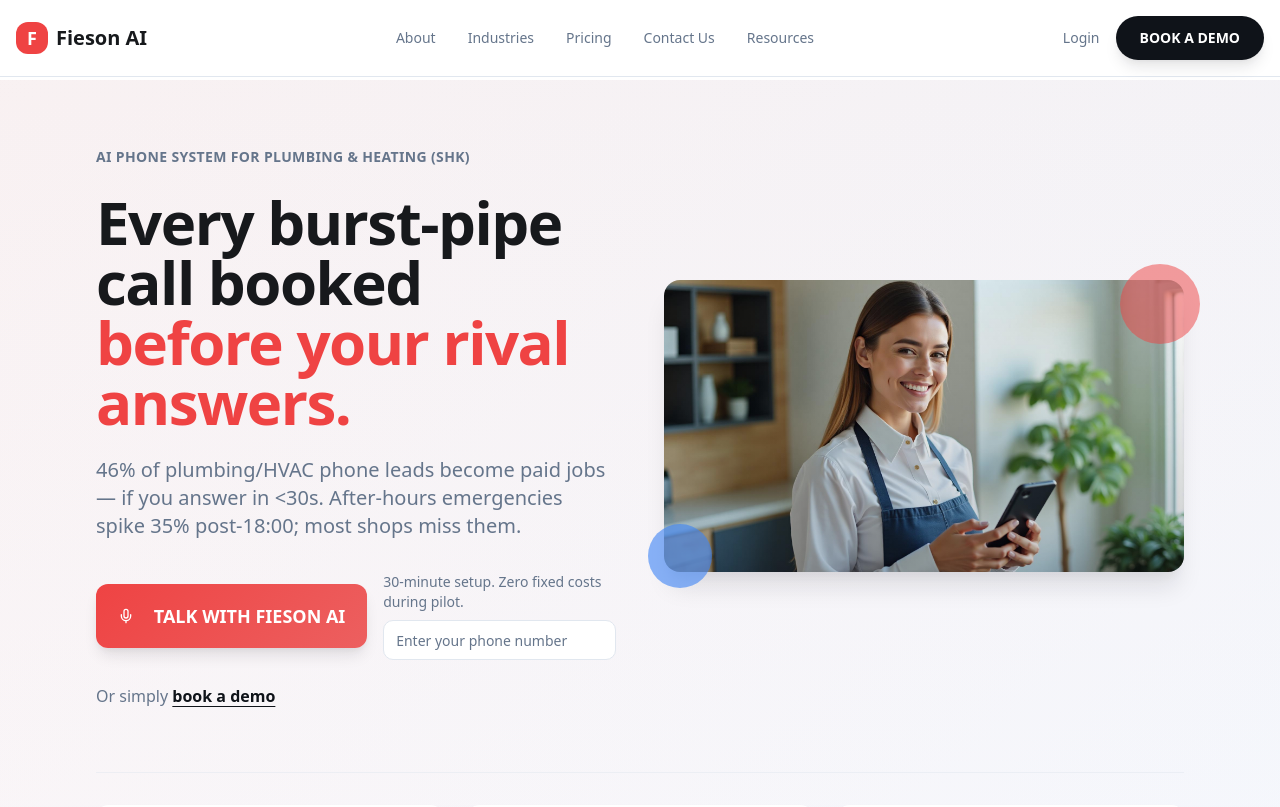
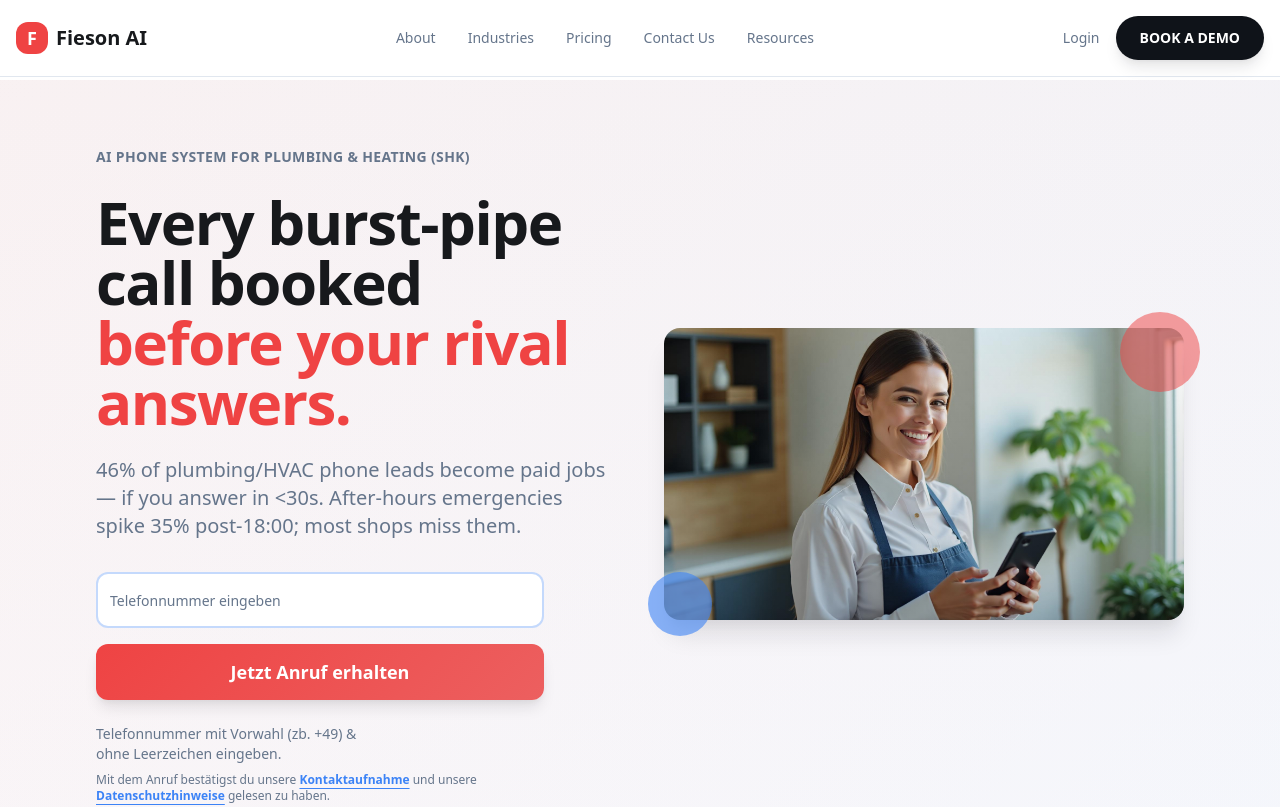
Before and after one commit to leanchain/fieson-landing-hs, a React (Vite) app: page / in a window 1280 px wide. Shown: the top 807 px of the page. Built offline with nearby package versions, Linux system fonts and the light colour scheme.

Commit message:
Update button section style
Update the button section to match the provided images, maintaining the current style.

```diff
--- a/src/components/Hero.tsx
+++ b/src/components/Hero.tsx
@@ -30,33 +30,33 @@ const Hero = () => {
             </p>
 
             {/* CTA Section */}
-            <div className="space-y-6">
-              {/* AI Call Button */}
-              <div className="flex flex-col sm:flex-row gap-4 items-center justify-center lg:justify-start">
-                <Button variant="hero" size="xl" className="group relative overflow-hidden">
-                  <Mic className="w-5 h-5 mr-3 group-hover:scale-110 smooth-transition" />
-                  <span>TALK WITH FIESON AI</span>
-                  <div className="absolute inset-0 bg-white/20 transform scale-x-0 group-hover:scale-x-100 transition-transform origin-left duration-300" />
+            <div className="space-y-6 max-w-md mx-auto lg:mx-0">
+              <div className="space-y-4">
+                <Input
+                  placeholder="Telefonnummer eingeben"
+                  className="w-full h-14 text-lg rounded-xl border-2 border-blue-accent/30 focus:border-blue-accent"
+                />
+                <Button variant="hero" size="xl" className="w-full h-14 text-lg font-semibold">
+                  <span>Jetzt Anruf erhalten</span>
                 </Button>
-
-                <div className="text-center sm:text-left">
-                  <p className="text-sm text-muted-foreground mb-2">30-minute setup. Zero fixed costs during pilot.</p>
-                  <div className="flex items-center space-x-2">
-                    <Input
-                      placeholder="Enter your phone number"
-                      className="max-w-xs"
-                    />
-                  </div>
-                </div>
               </div>
 
-              {/* Alternative CTA */}
               <div className="text-center lg:text-left">
-                <p className="text-muted-foreground inline">
-                  Or simply{" "}
-                  <Button variant="link" className="p-0 h-auto text-base font-semibold underline">
-                    book a demo
+                <p className="text-sm text-muted-foreground">
+                  Telefonnummer mit Vorwahl (zb. +49) &{" "}
+                  <br className="hidden sm:block" />
+                  ohne Leerzeichen eingeben.
+                </p>
+                <p className="text-xs text-muted-foreground mt-2">
+                  Mit dem Anruf bestätigst du unsere{" "}
+                  <Button variant="link" className="p-0 h-auto text-xs underline text-blue-accent">
+                    Kontaktaufnahme
                   </Button>
+                  {" "}und unsere{" "}
+                  <Button variant="link" className="p-0 h-auto text-xs underline text-blue-accent">
+                    Datenschutzhinweise
+                  </Button>
+                  {" "}gelesen zu haben.
                 </p>
               </div>
             </div>
```
